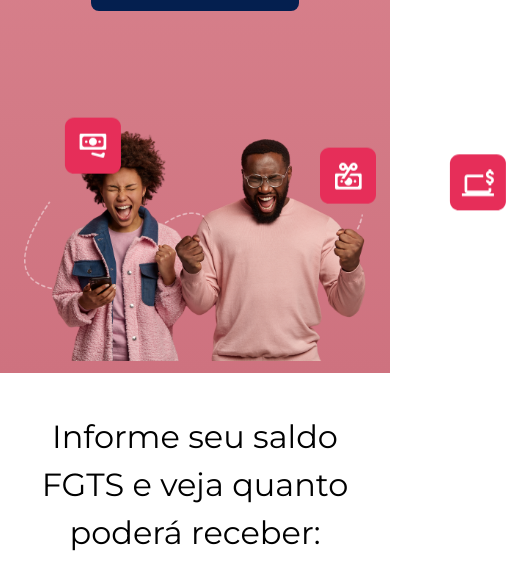
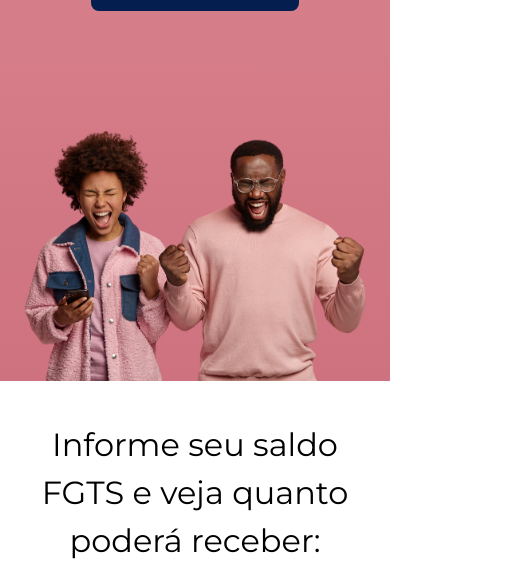
Before and after one commit to devmarlonbr/empresteja, a website: page fgts.html in a window 390 px wide. Shown: the part 539-1100 px from the top of the page, 506 px wide, since content can reach past the window. Drawn offline with Linux system fonts and the light colour scheme.

Commit message:
fix mob fgts

```diff
--- a/fgts.html
+++ b/fgts.html
@@ -14,7 +14,7 @@
     />
   </head>
   <body>
-    <div class="min-h-[912px] bg-gradient-to-b from-[#E19099] to-[#CE727F]">
+    <div class="bg-gradient-to-b from-[#E19099] to-[#CE727F]">
       <header
         id="header"
         class="bg-cardinal md:bg-transparent px-6 lg:px-0 z-50 w-full py-5 lg:py-[16px] fixed transition-all"
@@ -69,7 +69,7 @@
         </div>
       </header>
       <main
-        class="h-full flex flex-col items-center px-[24px] lg:px-0 container-1216"
+        class="md:min-h-[912px] h-full flex flex-col items-center px-[24px] lg:px-0 container-1216"
       >
         <div
           class="h-full flex flex-col justify-between items-center pt-[130px]"
@@ -95,7 +95,7 @@
             </a>
           </div>
 
-          <div class="w-full pt-[120px] md:pt-0 relative">
+          <div class="w-full pt-[120px] md:pt-0 relative hidden md:block">
             <img src="./assets/bg-fgts-image.png" alt="" srcset="" />
             <img
               class="absolute top-[120px] left-[40px] animate-floating"
@@ -115,6 +115,10 @@
               alt=""
               srcset=""
             />
+          </div>
+
+          <div class="pt-[120px] flex md:hidden">
+            <img src="./assets/bg-fgts-image-mob.png" alt="" srcset="" />
           </div>
         </div>
       </main>
```
Also changed, not shown: assets/bg-fgts-image-mob.png (added), css/output.css.
